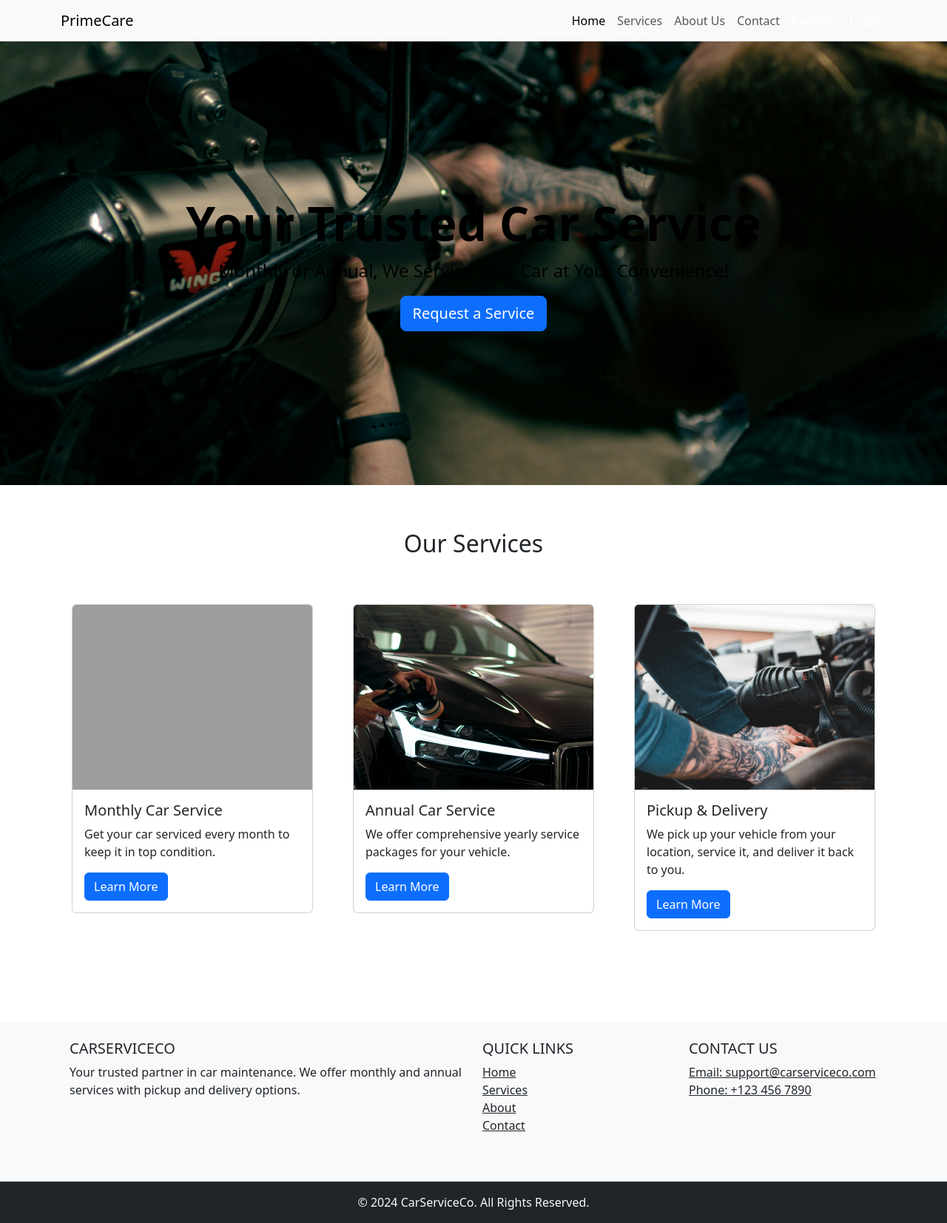
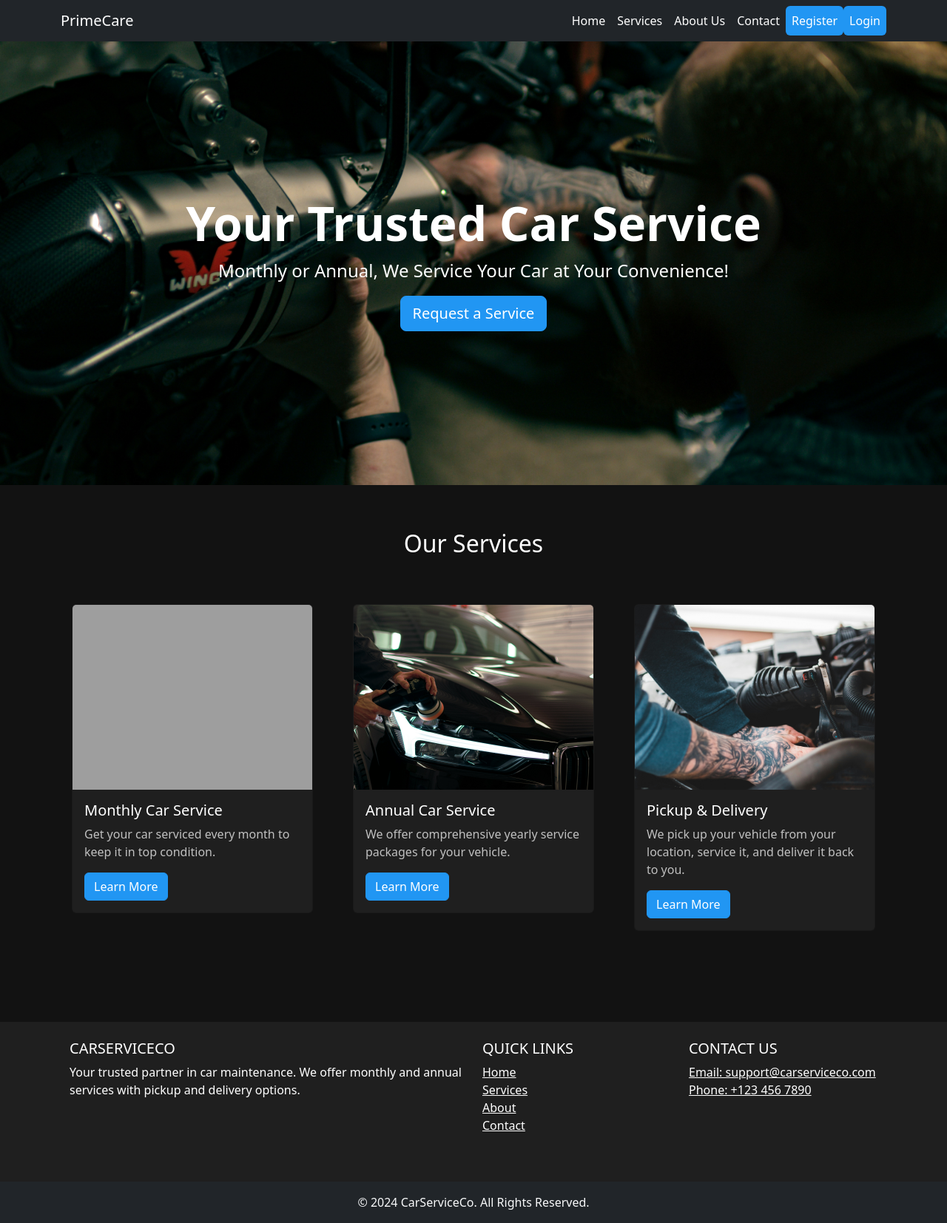
Before and after one commit to janindujm/prime_care, a Flask app: page /carowner in a window 1280 px wide. Shown: the whole page at 74% size. Run offline with Flask 3, Linux system fonts and the light colour scheme; grey boxes are pictures that could not be loaded.

Commit message:
dark-mode

```diff
--- a/app/templates/carowner.html
+++ b/app/templates/carowner.html
@@ -8,6 +8,10 @@
     <!-- Bootstrap CSS -->
     <link href="https://cdn.jsdelivr.net/npm/bootstrap@5.3.0-alpha1/dist/css/bootstrap.min.css" rel="stylesheet">
     <style>
+        body {
+            background-color: #121212;
+            color: #ffffff;
+        }
         .hero-section {
             background-image: url('/static/images/hero-section.jpg');
             background-size: cover;
@@ -16,7 +20,7 @@
             display: flex;
             justify-content: center;
             align-items: center;
-            color: rgb(0, 0, 0);
+            color: #ffffff;
             text-align: center;
         }
         .hero-section h1 {
@@ -26,11 +30,39 @@
         .hero-section p {
             font-size: 1.5rem;
         }
+        .btn-primary {
+            background-color: #2196F3;
+            border-color: #2196F3;
+        }
+        .btn-primary:hover {
+            background-color: #1976D2;
+            border-color: #1976D2;
+        }
         .services-section {
             padding: 60px 0;
         }
         .services-section .card {
             margin: 15px;
+            background-color: #1f1f1f;
+            color: #ffffff;
+        }
+        .services-section .card h5 {
+            color: #ffffff;
+        }
+        .services-section .card-text {
+            color: #c0c0c0;
+        }
+        footer {
+            background-color: #1f1f1f;
+        }
+        footer a {
+            color: #ffffff;
+        }
+        footer a:hover {
+            color: #c0c0c0;
+        }
+        footer h5 {
+            color: #ffffff;
         }
     </style>
 </head>
@@ -88,7 +120,7 @@
     </section>
 
     <!-- Footer -->
-    <footer class="bg-light text-center text-lg-start mt-5">
+    <footer class="text-center text-lg-start mt-5">
         <div class="container p-4">
             <div class="row">
                 <div class="col-lg-6 col-md-12 mb-4">
@@ -98,17 +130,17 @@
                 <div class="col-lg-3 col-md-6 mb-4">
                     <h5 class="text-uppercase">Quick Links</h5>
                     <ul class="list-unstyled">
-                        <li><a href="#!" class="text-dark">Home</a></li>
-                        <li><a href="#!" class="text-dark">Services</a></li>
-                        <li><a href="#!" class="text-dark">About</a></li>
-                        <li><a href="#!" class="text-dark">Contact</a></li>
+                        <li><a href="#!" class="text-white">Home</a></li>
+                        <li><a href="#!" class="text-white">Services</a></li>
+                        <li><a href="#!" class="text-white">About</a></li>
+                        <li><a href="#!" class="text-white">Contact</a></li>
                     </ul>
                 </div>
                 <div class="col-lg-3 col-md-6 mb-4">
                     <h5 class="text-uppercase">Contact Us</h5>
                     <ul class="list-unstyled">
-                        <li><a href="#!" class="text-dark">Email: support@carserviceco.com</a></li>
-                        <li><a href="#!" class="text-dark">Phone: +123 456 7890</a></li>
+                        <li><a href="#!" class="text-white">Email: support@carserviceco.com</a></li>
+                        <li><a href="#!" class="text-white">Phone: +123 456 7890</a></li>
                     </ul>
                 </div>
             </div>
--- a/app/templates/nav_bar.html
+++ b/app/templates/nav_bar.html
@@ -1,32 +1,32 @@
 <!-- Navigation Bar -->
-<nav class="navbar navbar-expand-lg navbar-light bg-light">
+<nav class="navbar navbar-expand-lg navbar-dark bg-dark">
     <div class="container">
-        <a class="navbar-brand" href="{{ url_for('home') }}">PrimeCare</a>
+        <a class="navbar-brand text-white" href="{{ url_for('home') }}">PrimeCare</a>
         <button class="navbar-toggler" type="button" data-bs-toggle="collapse" data-bs-target="#navbarNav" aria-controls="navbarNav" aria-expanded="false" aria-label="Toggle navigation">
             <span class="navbar-toggler-icon"></span>
         </button>
         <div class="collapse navbar-collapse" id="navbarNav">
             <ul class="navbar-nav ms-auto">
                 <li class="nav-item">
-                    <a class="nav-link active" aria-current="page" href="{{ url_for('home') }}">Home</a>
+                    <a class="nav-link active text-white" aria-current="page" href="{{ url_for('home') }}">Home</a>
                 </li>
                 <li class="nav-item">
-                    <a class="nav-link" href="#services">Services</a>
+                    <a class="nav-link text-white" href="#services">Services</a>
                 </li>
                 <li class="nav-item">
-                    <a class="nav-link" href="#">About Us</a>
+                    <a class="nav-link text-white" href="#">About Us</a>
                 </li>
                 <li class="nav-item">
-                    <a class="nav-link" href="#">Contact</a>
+                    <a class="nav-link text-white" href="#">Contact</a>
                 </li>
 
                 {% if current_user.is_authenticated %}
                 <!-- User is logged in -->
                 <li class="nav-item">
-                    <a class="nav-link" href="{{ url_for('dashboard') }}">Dashboard</a>
+                    <a class="nav-link text-white" href="{{ url_for('dashboard') }}">Dashboard</a>
                 </li>
                 <li class="nav-item">
-                    <a class="nav-link" href="{{ url_for('logout') }}">Logout ({{ current_user.first_name }})</a>
+                    <a class="nav-link text-white" href="{{ url_for('logout') }}">Logout ({{ current_user.first_name }})</a>
                 </li>
                 {% else %}
                 <!-- User is not logged in -->
```
Also changed, not shown: app/templates/index.html (+20 -7 lines), app/templates/service_provider.html (+20 -7 lines).
